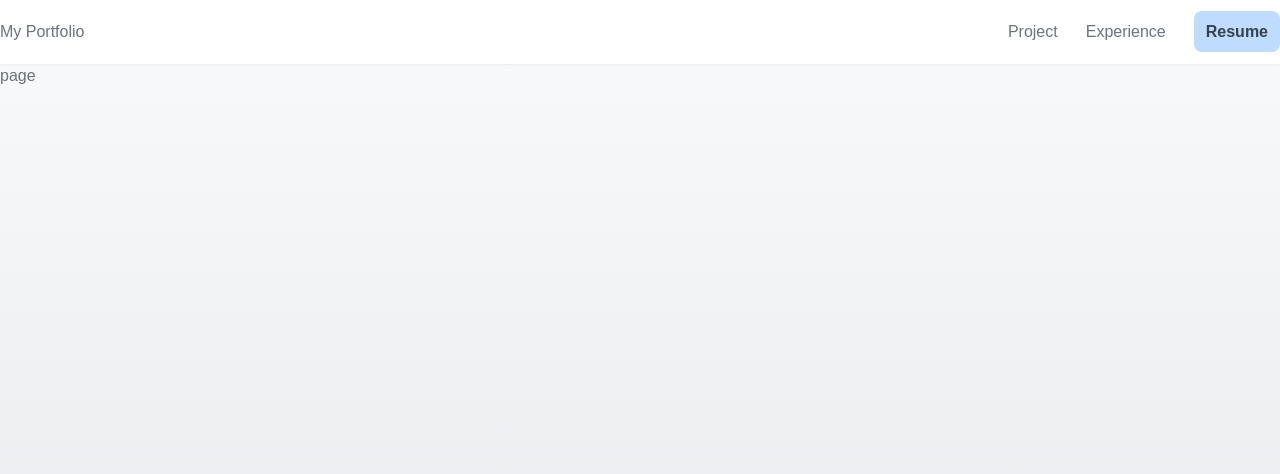
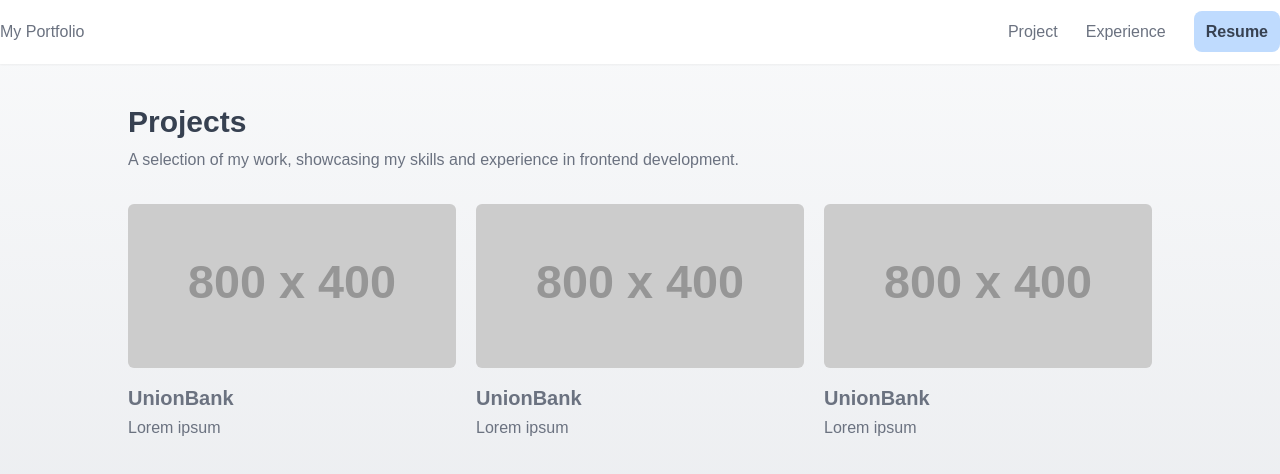
Before and after one commit to wsantiago009/my-portfolio, a Next.js app in the folder my-portfolio/: page /projects in a window 1280 px wide. Shown: the top 474 px of the page. Built offline with nearby package versions, Linux system fonts and the light colour scheme.

Commit message:
Add initial project page and api endpoint

```diff
--- a/my-portfolio/src/app/api/[slug]/route.ts
+++ b/my-portfolio/src/app/api/[slug]/route.ts
@@ -6,6 +6,7 @@ import skills from '@/data/skills.json'
 import wcExperience from '@/data/wc-experience.json'
 import atmosExperience from '@/data/atmos-experience.json'
 import libelleExperience from '@/data/libelle-experience.json'
+import projects from '@/data/projects.json'
 
 export async function GET(
     request: NextRequest,
@@ -38,6 +39,10 @@ export async function GET(
             return NextResponse.json(libelleExperience)
         }
 
+        if (slug === 'projects') {
+            return NextResponse.json(projects)
+        }
+
         return NextResponse.json({ mesage: 'Error' })
     } catch {}
 }
--- a/my-portfolio/src/app/page.tsx
+++ b/my-portfolio/src/app/page.tsx
@@ -1,8 +1,11 @@
 import Image from 'next/image'
+
+import PageWrapper from '@/components/layout/PageWrapper'
 
 export default async function Home() {
     return (
-        <div className="flex justify-center max-w-screen-lg mx-auto gap-5">
+        <PageWrapper>
+            <div className="flex justify-center gap-5">
                 <div className="w-full max-w-md">
                     <Image
                         src="https://placehold.co/800x400/png"
@@ -32,5 +35,6 @@ export default async function Home() {
                     </button>
                 </div>
             </div>
+        </PageWrapper>
     )
 }
--- a/my-portfolio/src/app/projects/page.tsx
+++ b/my-portfolio/src/app/projects/page.tsx
@@ -1,4 +1,62 @@
-const page = () => {
-    return <div>page</div>
+import Link from 'next/link'
+import Image from 'next/image'
+
+import { getFetchApi } from '@/utils/fetchApis'
+
+import PageWrapper from '@/components/layout/PageWrapper'
+
+import { Projects } from '@/types'
+
+export default async function page() {
+    const projectsData: Projects[] = await getFetchApi(
+        'http://localhost:3000/api/projects',
+    )
+
+    return (
+        <PageWrapper>
+            <div className="mb-8">
+                <h3 className="text-3xl font-semibold text-gray-700 mb-2">
+                    Projects
+                </h3>
+                <p>
+                    A selection of my work, showcasing my skills and experience
+                    in frontend development.
+                </p>
+            </div>
+            <div className="grid grid-cols-12 gap-5">
+                {projectsData.map((item, i) => {
+                    const projectName = item?.name
+
+                    return (
+                        <div className="col-span-4" key={i}>
+                            <Link
+                                href={`projects/${projectName?.toLowerCase()}`}
+                            >
+                                <div className="mb-4">
+                                    <Image
+                                        className="rounded-md"
+                                        src={item?.thumbnail}
+                                        alt="profile"
+                                        width={800}
+                                        height={400}
+                                        sizes="100vw"
+                                        style={{
+                                            width: '100%',
+                                            height: 'auto',
+                                        }}
+                                    />
+                                </div>
+                                <div>
+                                    <h5 className="text-xl font-semibold mb-1">
+                                        {projectName}
+                                    </h5>
+                                    <p>{item?.description}</p>
+                                </div>
+                            </Link>
+                        </div>
+                    )
+                })}
+            </div>
+        </PageWrapper>
+    )
 }
-export default page
--- /dev/null
+++ b/my-portfolio/src/components/layout/PageWrapper.tsx
@@ -0,0 +1,4 @@
+const PageWrapper = ({ children }: { children: React.ReactNode }) => {
+    return <div className="max-w-screen-lg mx-auto py-10">{children}</div>
+}
+export default PageWrapper
--- /dev/null
+++ b/my-portfolio/src/data/projects.json
@@ -0,0 +1,83 @@
+[
+    {
+        "name": "UnionBank",
+        "description": "Lorem ipsum",
+        "thumbnail": "https://placehold.co/800x400/png",
+        "features": [
+            {
+                "icon": "icon1",
+                "feature_title": "title1"
+            },
+            {
+                "icon": "icon2",
+                "feature_title": "title2"
+            },
+            {
+                "icon": "icon1",
+                "feature_title": "title3"
+            }
+        ],
+        "techstack": [
+            "React",
+            "Redux",
+            "AntD",
+            "Bootstrap",
+            "Rest API"
+        ],
+        "tech_position": "Lorem Ipsum"
+    },
+    {
+        "name": "UnionBank",
+        "description": "Lorem ipsum",
+        "thumbnail": "https://placehold.co/800x400/png",
+        "features": [
+            {
+                "icon": "icon1",
+                "feature_title": "title1"
+            },
+            {
+                "icon": "icon2",
+                "feature_title": "title2"
+            },
+            {
+                "icon": "icon1",
+                "feature_title": "title3"
+            }
+        ],
+        "techstack": [
+            "React",
+            "Redux",
+            "AntD",
+            "Bootstrap",
+            "Rest API"
+        ],
+        "tech_position": "Lorem Ipsum"
+    },
+    {
+        "name": "UnionBank",
+        "description": "Lorem ipsum",
+        "thumbnail": "https://placehold.co/800x400/png",
+        "features": [
+            {
+                "icon": "icon1",
+                "feature_title": "title1"
+            },
+            {
+                "icon": "icon2",
+                "feature_title": "title2"
+            },
+            {
+                "icon": "icon1",
+                "feature_title": "title3"
+            }
+        ],
+        "techstack": [
+            "React",
+            "Redux",
+            "AntD",
+            "Bootstrap",
+            "Rest API"
+        ],
+        "tech_position": "Lorem Ipsum"
+    }
+]
```
Also changed, not shown: my-portfolio/src/types/index.d.ts (+14 -0 lines). Lines whose indentation alone changed are shown as unchanged.
